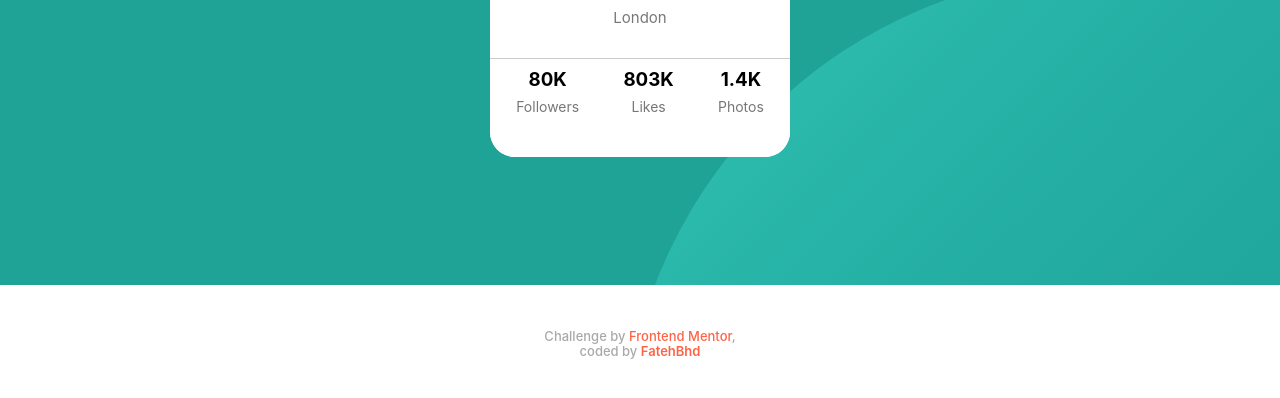
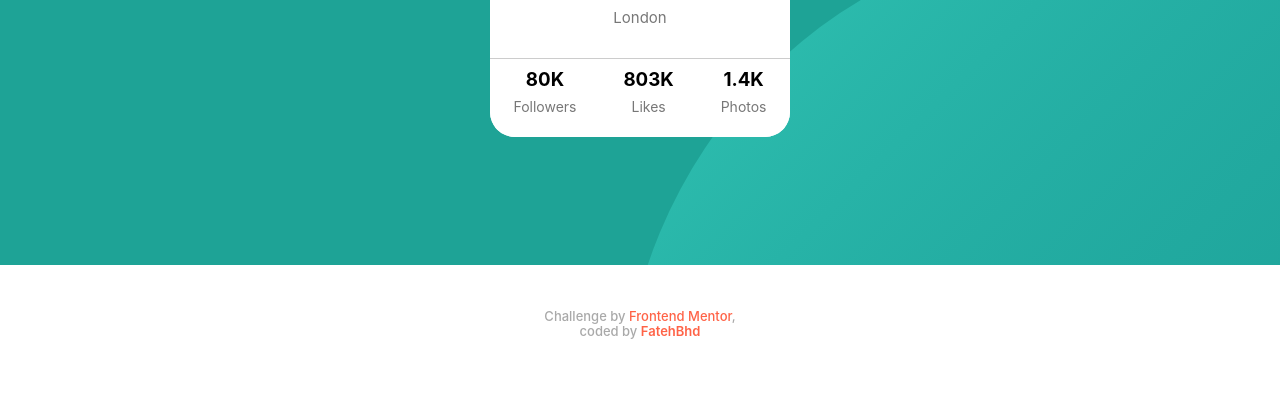
Before and after one commit to fatehbhd123/profile-card-component-main, a plain HTML site: page index.html in a window 1280 px wide. Shown: the part 382-780 px from the top of the page. Drawn offline with Linux system fonts and the light colour scheme.

Commit message:
Update style.css

```diff
--- a/CSS/style.css
+++ b/CSS/style.css
@@ -106,7 +106,7 @@ hr{
 section section div p{
     font-size: 14px;
     font-weight: 400;
-    margin:20px 10px;
+    margin:20px 0 0;
     color: #777;
 }
 footer a {
```
